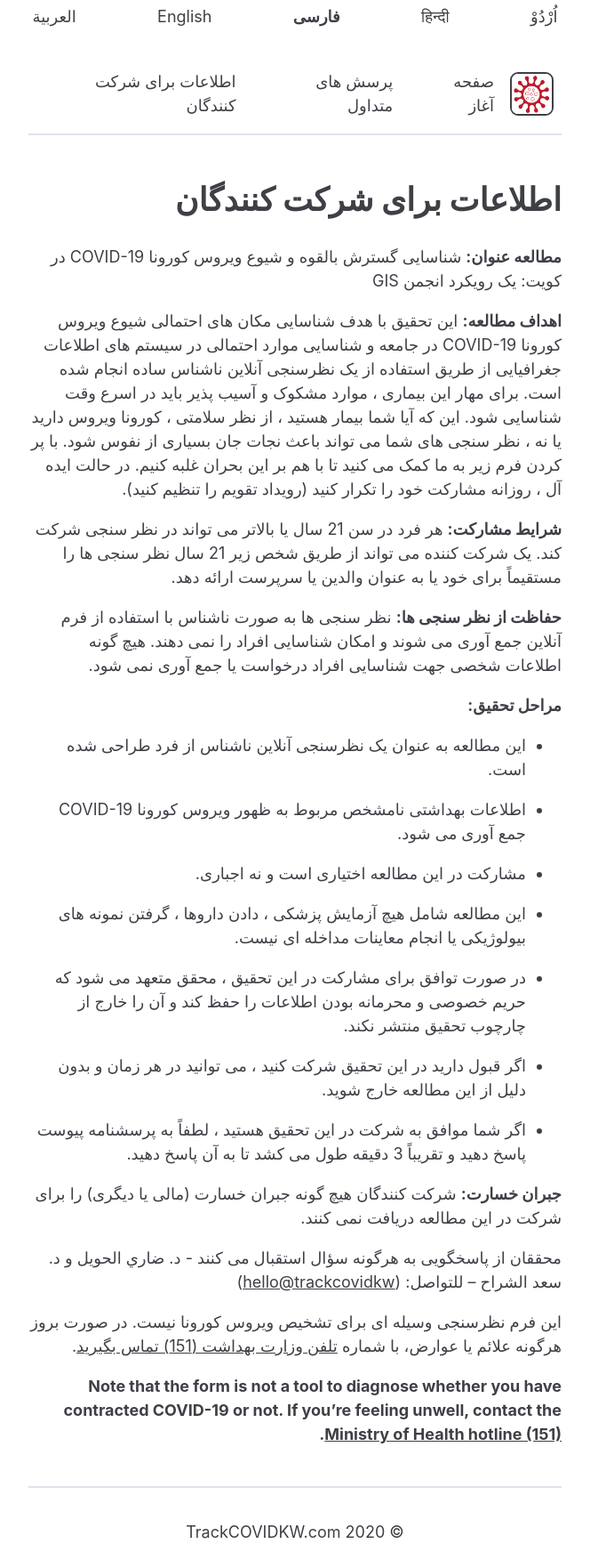
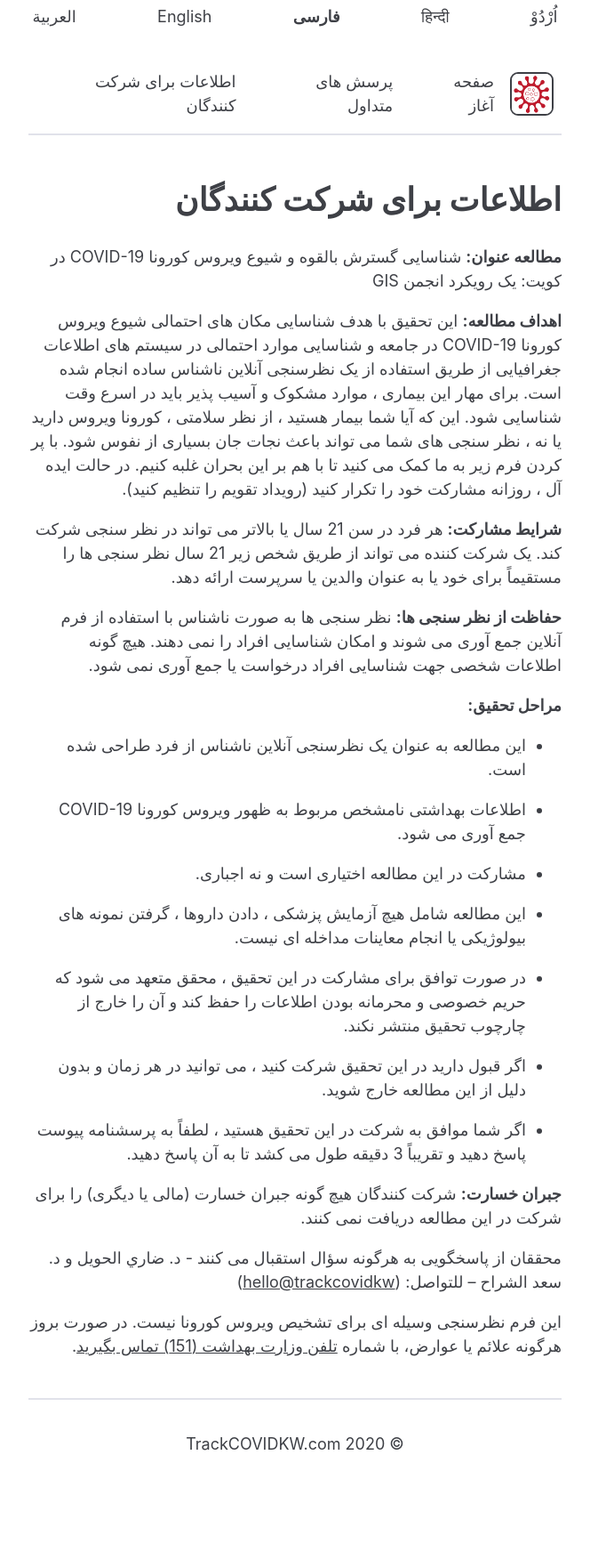
Before and after one commit to coronamapskw/trackcovidkw.org, a Jekyll site: the page built from fa/info-for-participants.md, in a window 1280 px wide. Shown: the whole page at 89% size, without its empty margins (308-972 px from the left). Built offline with Jekyll 4.4.1, drawn with Linux system fonts in a browser that asks for light colours; after the commit the page ends 1654 px from its top, so only the background shows below that.

Commit message:
Update info-for-participants.md

```diff
--- a/fa/info-for-participants.md
+++ b/fa/info-for-participants.md
@@ -36,7 +36,3 @@ title: اطلاعات برای شرکت کنندگان
 محققان از پاسخگویی به هرگونه سؤال استقبال می کنند - د. ضاري الحويل و د. سعد الشراح – للتواصل: ([hello@trackcovidkw](mailto:hello@trackcovidkw.com))
 
 اين فرم نظرسنجی وسيله اى براى تشخيص ويروس كورونا نيست. در صورت بروز هرگونه علائم یا عوارض، با شماره [تلفن وزارت بهداشت (151) تماس بگیرید](tel:151).
-
-
-
-**Note that the form is not a tool to diagnose whether you have contracted COVID-19 or not. If you're feeling unwell, contact the [Ministry of Health hotline (151)](tel:151).**
```
